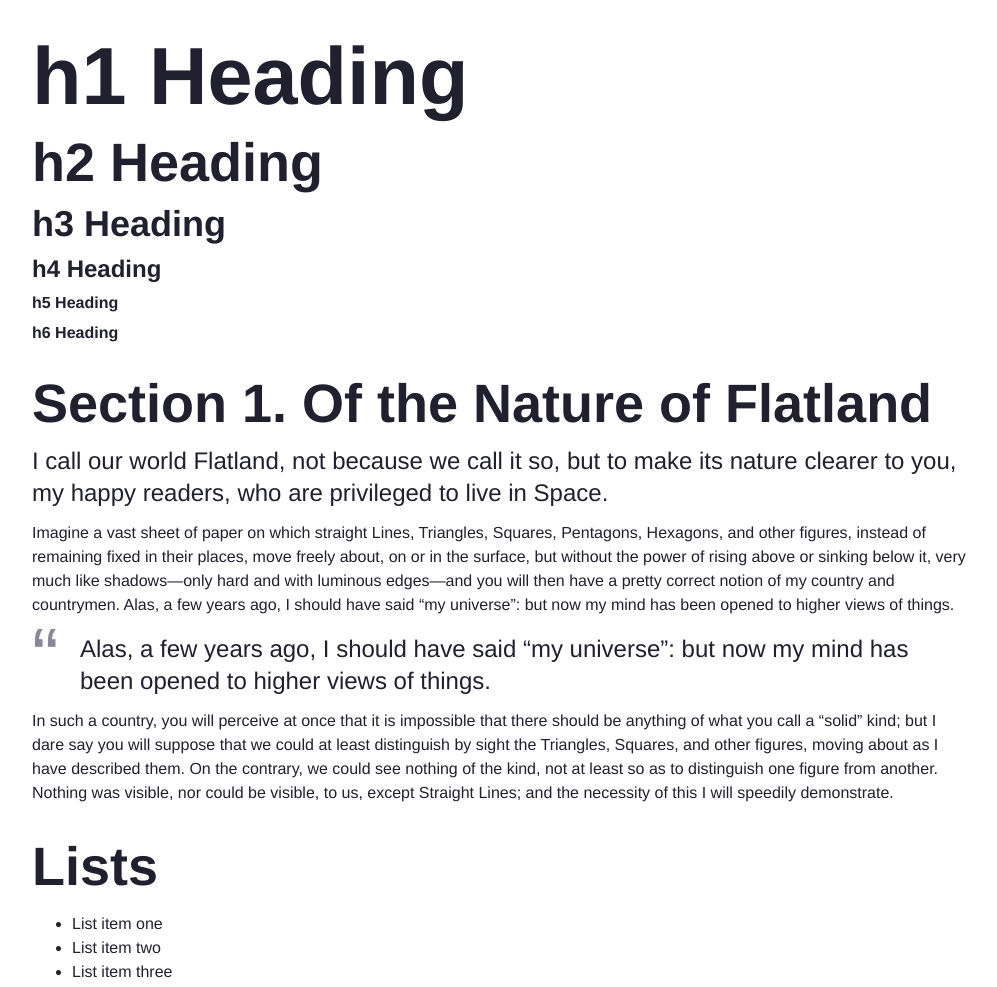
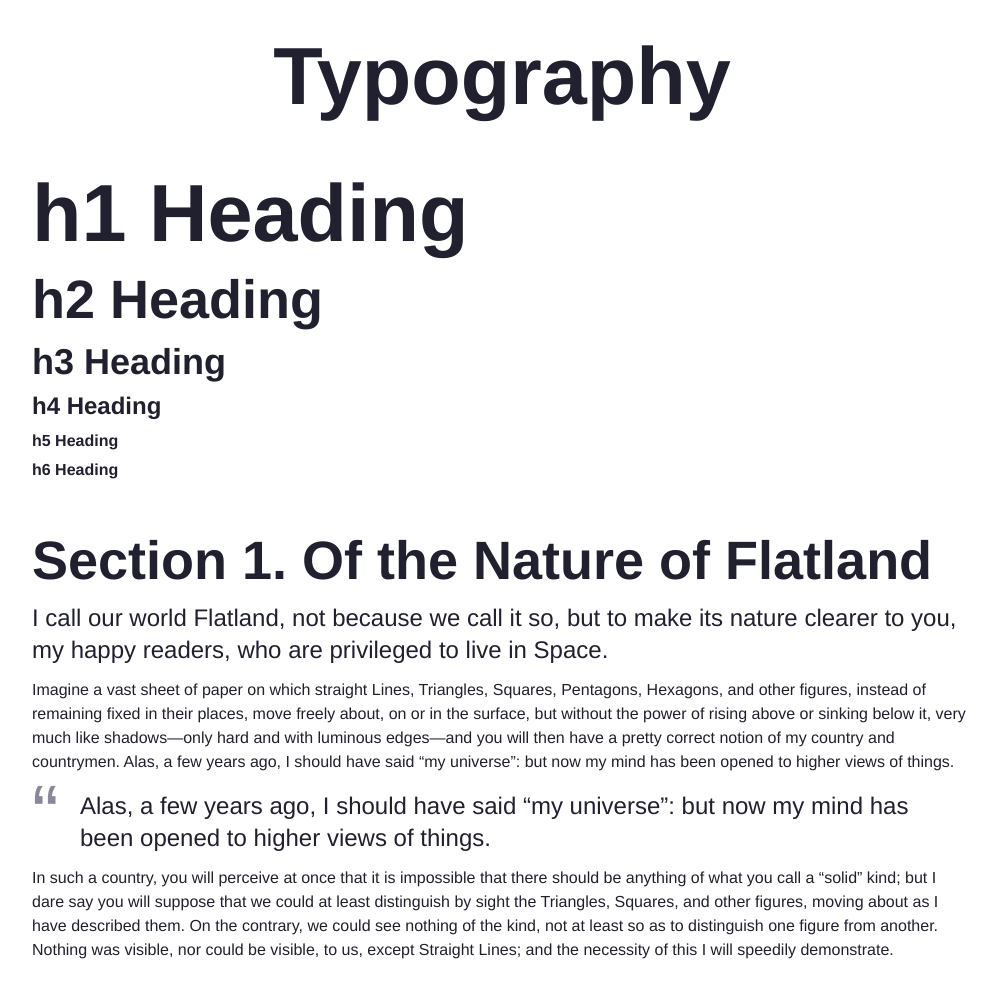
Before and after one commit to lchamb/typography, a plain HTML site: page index.html in a window 1280 px wide. Shown: the top 987 px of the page, without its empty margins (138-1135 px from the left). Drawn offline with Linux system fonts and the light colour scheme.

Commit message:
Add header

```diff
--- a/index.html
+++ b/index.html
@@ -16,6 +16,10 @@
     <!--[if lt IE 8]>
       <p class="browsehappy">You are using an <strong>outdated</strong> browser. Please <a href="http://browsehappy.com/">upgrade your browser</a> to improve your experience.</p>
     <![endif]-->
+
+    <header>
+      <h1>Typography</h1>
+    </header>
 
     <section>
       <div class="row">
--- a/scss/_base.scss
+++ b/scss/_base.scss
@@ -21,8 +21,14 @@ body {
 
 section {
   margin: 0 0 $global-margin;
+  padding: 0 0 $global-margin;
 
   @include clearfix;
+}
+
+header {
+  margin: 0 0 3rem;
+  text-align: center;
 }
 
 footer {
```
Also changed, not shown: css/app.css.
